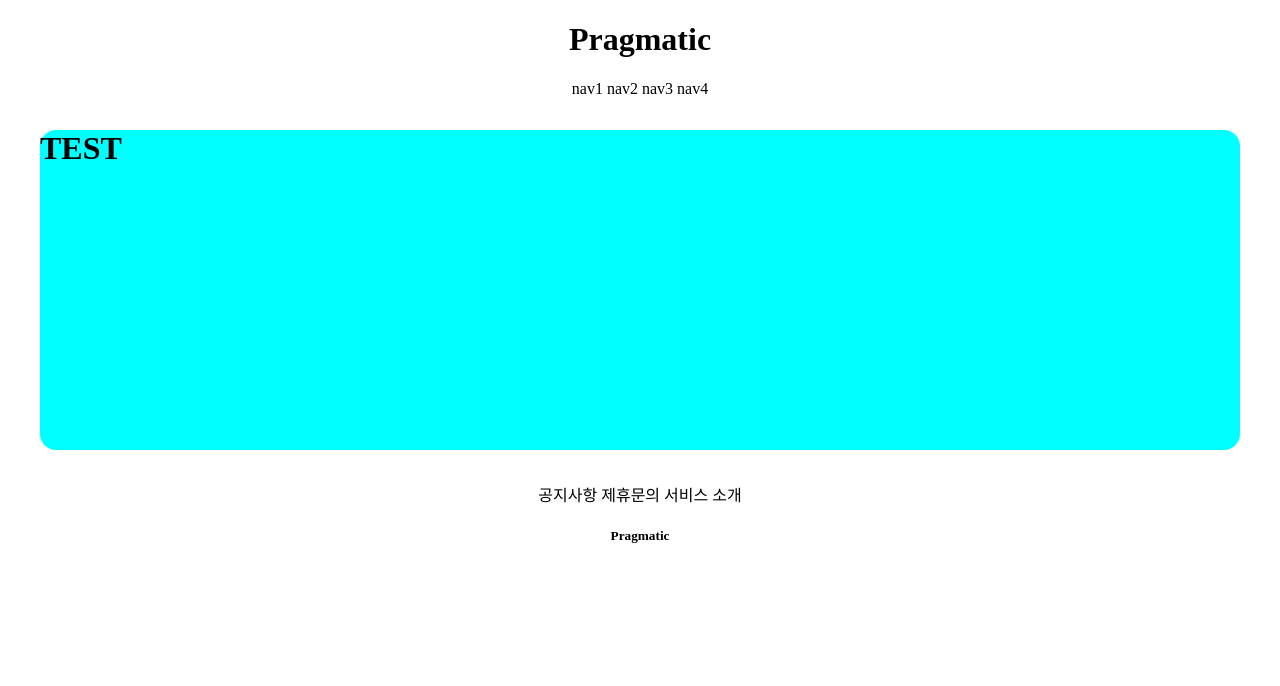
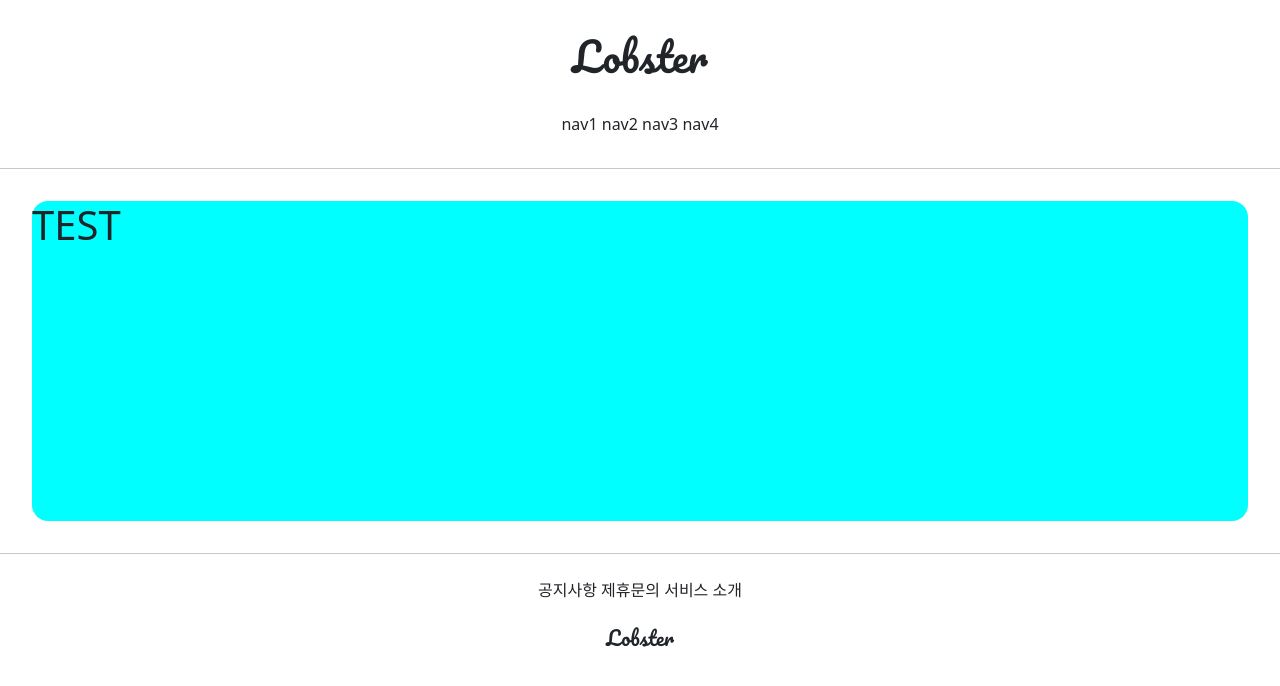
Before and after one commit to innamtt/gis_practice, a Django app: page /accounts/hello_world/ in a window 1280 px wide. Shown: the top 686 px of the page. Run offline with Django 3.2, Linux system fonts and the light colour scheme; parts of the project's set-up code (start-up, migrations or seed data) failed here and were passed over.

Commit message:
2021-07-06 16:56 -> header,footer 글씨체 변경, head 구글폰트 링크 추가

```diff
--- a/templates/base.html
+++ b/templates/base.html
@@ -4,10 +4,14 @@
 <body>
 {% include 'header.html' %}
 
+<hr>
+
 {% block content %}
 
 {% endblock %}
 
+<hr>
+
 {% include 'footer.html' %}
 </body>
 </html>
--- a/templates/footer.html
+++ b/templates/footer.html
@@ -1,10 +1,10 @@
 <div style="text-align: center;">
-    <div>
+    <div style="margin-top: 1.5rem;">
         <span>공지사항</span>
         <span>제휴문의</span>
         <span>서비스 소개</span>
     </div>
-    <div>
-        <h5>Pragmatic</h5>
+    <div style="margin: 1.5rem 0; font-family: 'Pacifico', sans-serif;">
+        <h5>Lobster</h5>
     </div>
 </div>
--- a/templates/head.html
+++ b/templates/head.html
@@ -1,4 +1,12 @@
 <head>
     <meta charset="UTF-8">
     <title>git_practice</title>
+
+    {# BOOTSTRAP LINK #}
+    <link href="https://cdn.jsdelivr.net/npm/bootstrap@5.0.2/dist/css/bootstrap.min.css" rel="stylesheet"
+          integrity="sha384-EVSTQN3/azprG1Anm3QDgpJLIm9Nao0Yz1ztcQTwFspd3yD65VohhpuuCOmLASjC" crossorigin="anonymous">
+    {# GOOGLE FONTS LINK #}
+    <link rel="preconnect" href="https://fonts.googleapis.com">
+    <link rel="preconnect" href="https://fonts.gstatic.com" crossorigin>
+    <link href="https://fonts.googleapis.com/css2?family=Maven+Pro&family=Pacifico&display=swap" rel="stylesheet">
 </head>
--- a/templates/header.html
+++ b/templates/header.html
@@ -1,8 +1,8 @@
 <div style = "text-align: center;">
-    <div>
-        <h1>Pragmatic</h1>
+    <div style = "margin: 2rem 0; font-family: 'Pacifico', sans-serif;">
+        <h1>Lobster</h1>
     </div>
-    <div>
+    <div style="margin-bottom: 2rem;">
         <span>nav1</span>
         <span>nav2</span>
         <span>nav3</span>
```
